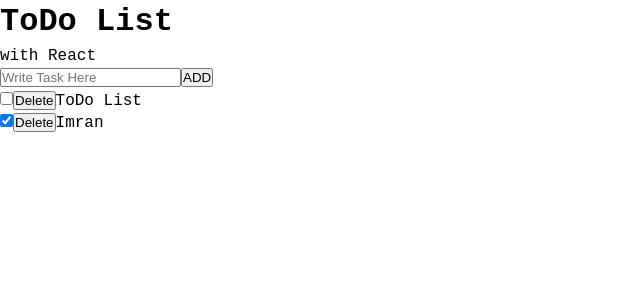
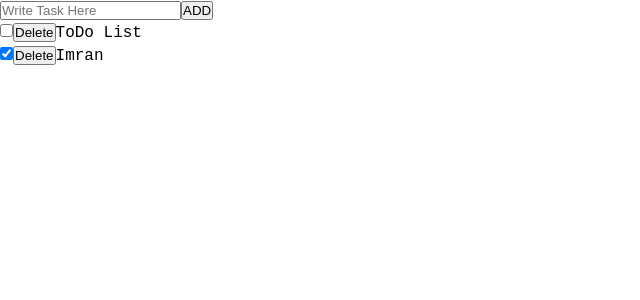
Before and after one commit to imranhossainemi/todo_list_react, a React (Create React App) app: page / in a window 1280 px wide. Shown: the top 300 px of the page, without its empty margins (0-640 px from the left). Built offline with nearby package versions, Linux system fonts and the light colour scheme.

Commit message:
Update App.js

```diff
--- a/src/App.js
+++ b/src/App.js
@@ -1,11 +1,9 @@
 import './App.css';
-import Header from './Components/Header';
 import TodoView from './Components/TodoView';
 
 function App() {
   return (
     <>
-      <Header />
       <TodoView />
     </>
   );
```
